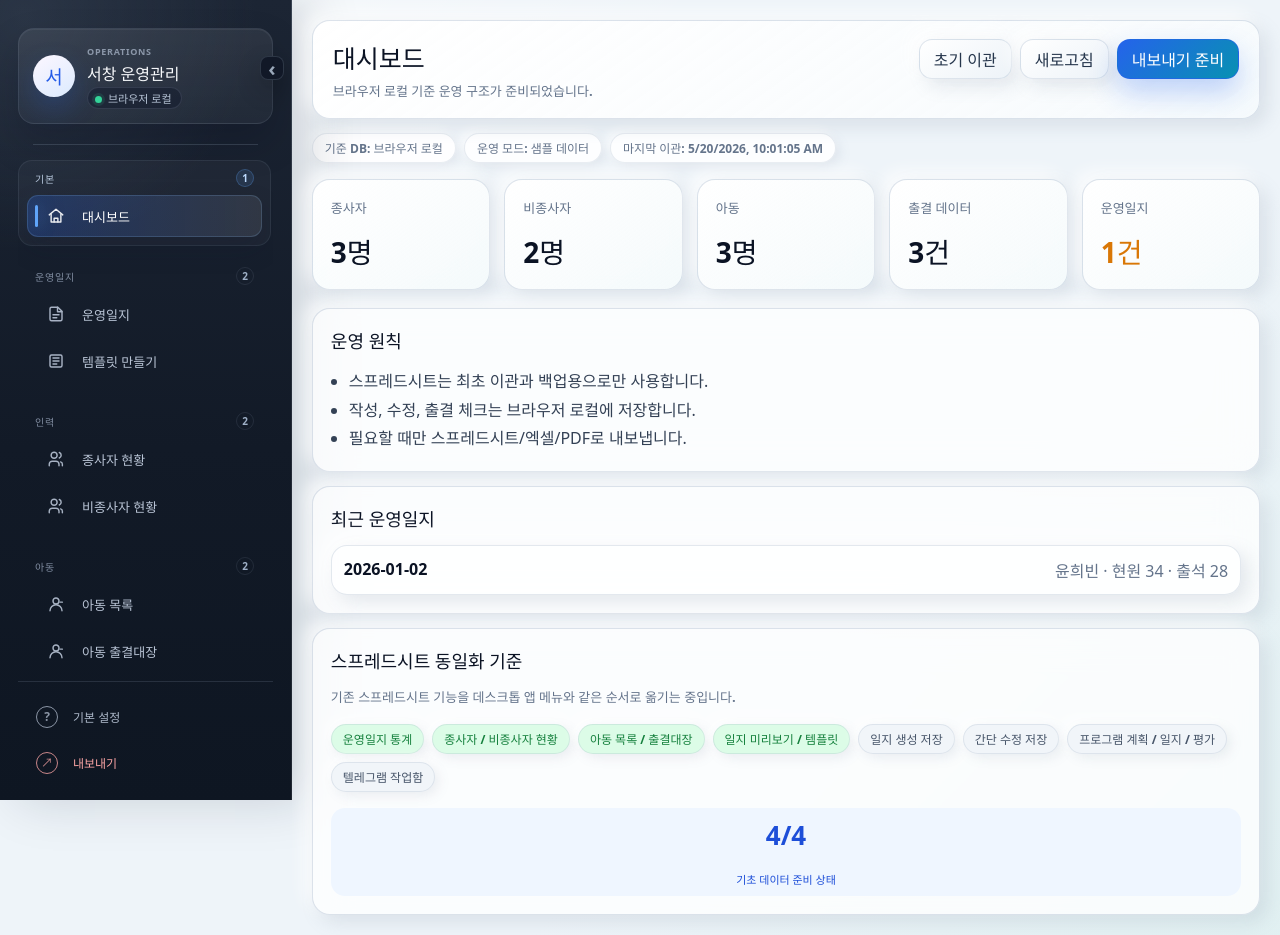
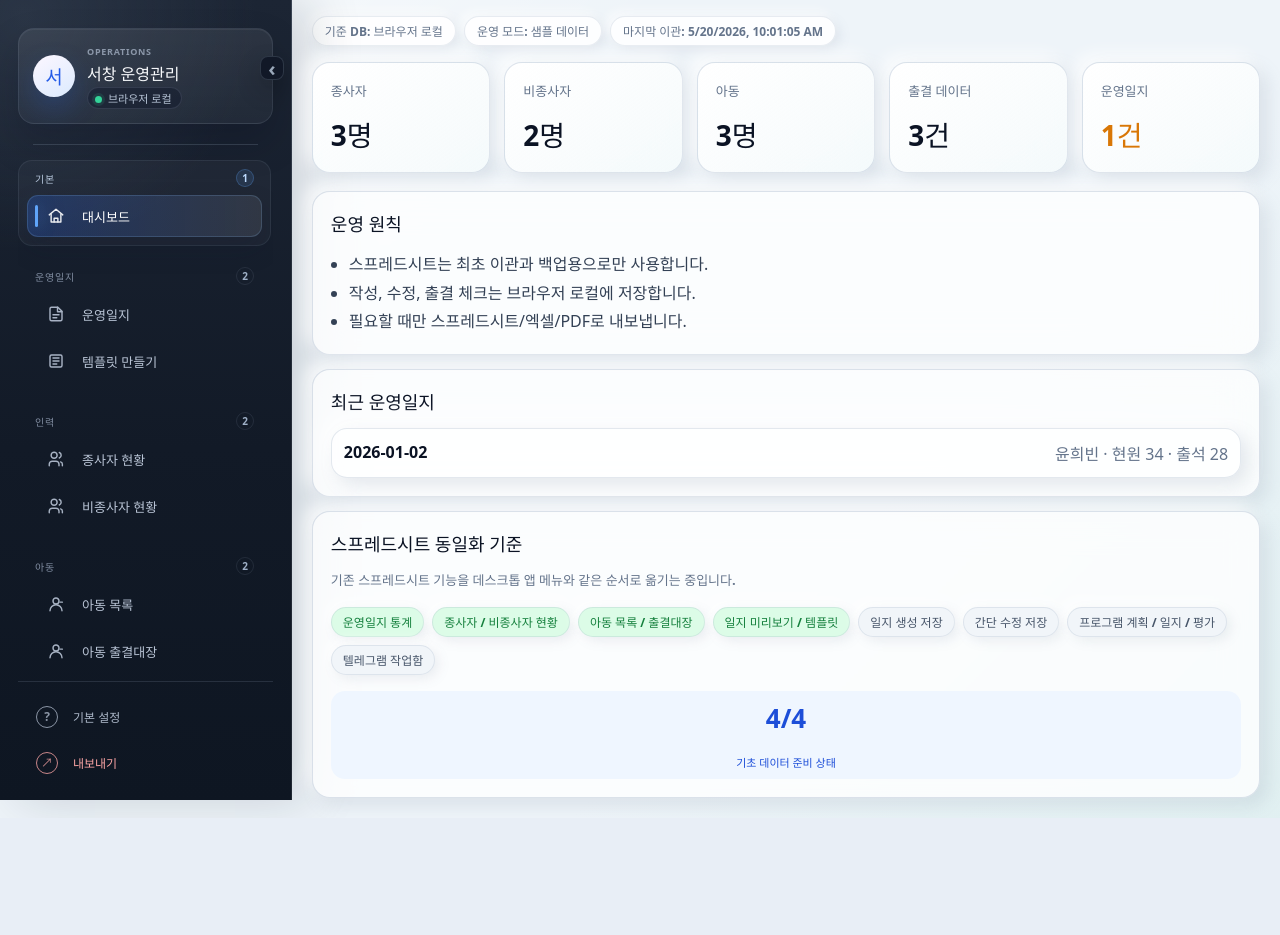
Before and after one commit to kingwabg/sc01, a React (Vite) app in the folder desktop-app/: page / in a window 1280 px wide. After the commit the page ends 818 px from the top, so only its background shows below. Built offline with nearby package versions, Linux system fonts and the light colour scheme.

Commit message:
Remove workspace topbar

```diff
--- a/desktop-app/src/App.tsx
+++ b/desktop-app/src/App.tsx
@@ -2,7 +2,7 @@ import { useEffect, useMemo, useRef, useState } from 'react';
 import type { MouseEvent, PointerEvent as ReactPointerEvent } from 'react';
 import type { AttendanceEntry, Child, ChildAttendanceEntry, DashboardSnapshot, ImportSummary, InitialImportPayload, JournalEntry, JournalTemplate, Person } from './types';
 import { AppSidebar } from './app/AppSidebar';
-import { flatMenu, yearOptions } from './app/navigation';
+import { yearOptions } from './app/navigation';
 import type { ViewKey } from './app/navigation';
 import { deleteChildAttendanceEntry, getDataProviderLabel, loadDashboardSnapshot, loadJournalTemplates, rebuildDedupedChildrenFromLocalData, replaceLocalDatabaseFromImport, saveChildAttendanceEntries, saveChildRecord, saveGeneratedJournals, saveJournalEntry, saveJournalTemplate } from './data/dataProvider';
 import { createHwpxBytesFromHtml, downloadHwpxFromHtml } from './data/hwpxExport';
@@ -3868,18 +3868,6 @@ function App() {
       />
 
       <section className="workspace">
-        <header className="topbar">
-          <div>
-            <h1>{flatMenu.find((item) => item.key === view)?.label}</h1>
-            <p>{status}</p>
-          </div>
-          <div className="topbar-actions">
-            <button type="button" onClick={() => setView('import')}>초기 이관</button>
-            <button type="button" onClick={refreshSnapshot}>새로고침</button>
-            <button type="button" className="primary" onClick={() => setView('export')}>내보내기 준비</button>
-          </div>
-        </header>
-
         {!snapshot && <EmptyState>데이터를 불러오는 중입니다.</EmptyState>}
         {snapshot && <StatusStrip snapshot={snapshot} providerLabel={providerLabel} />}
 
```
Also changed, not shown: 1 other file (tests, documents, lock files or other folders).
